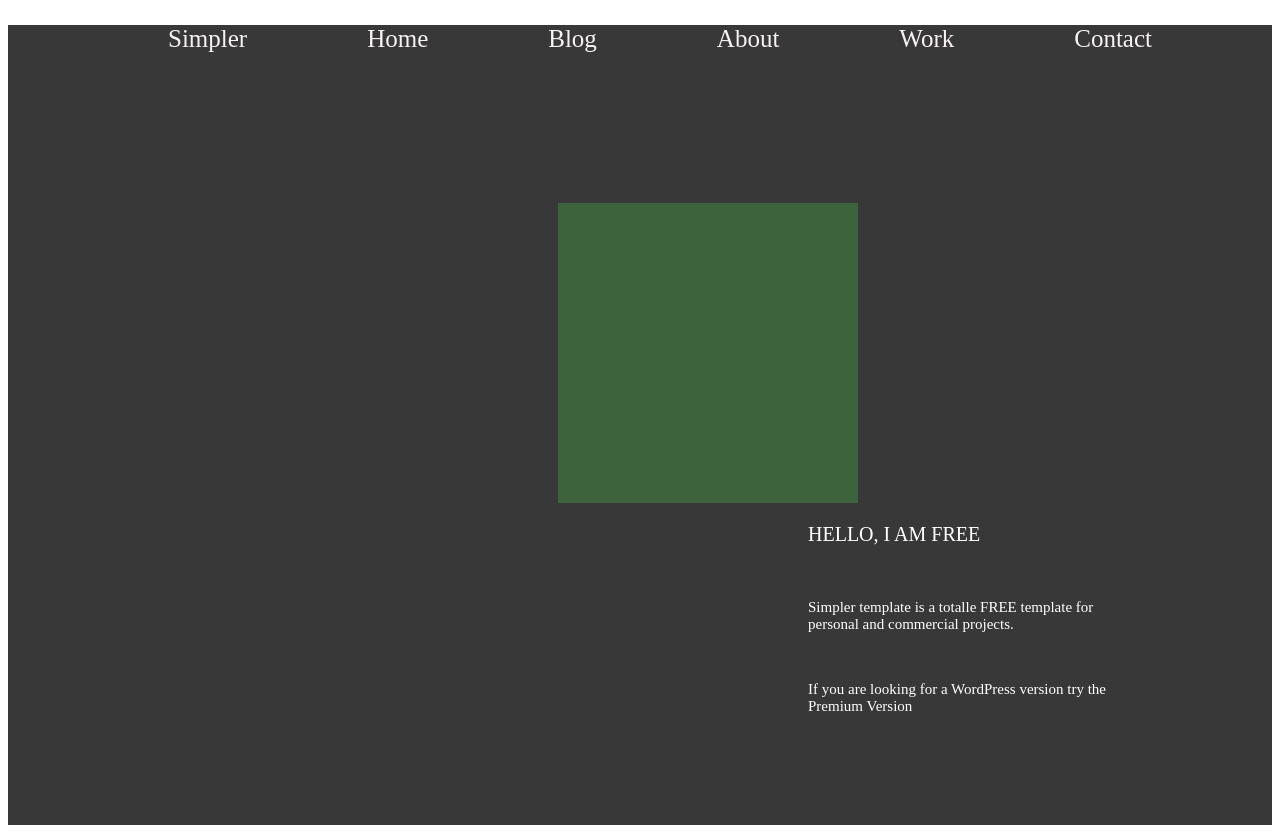
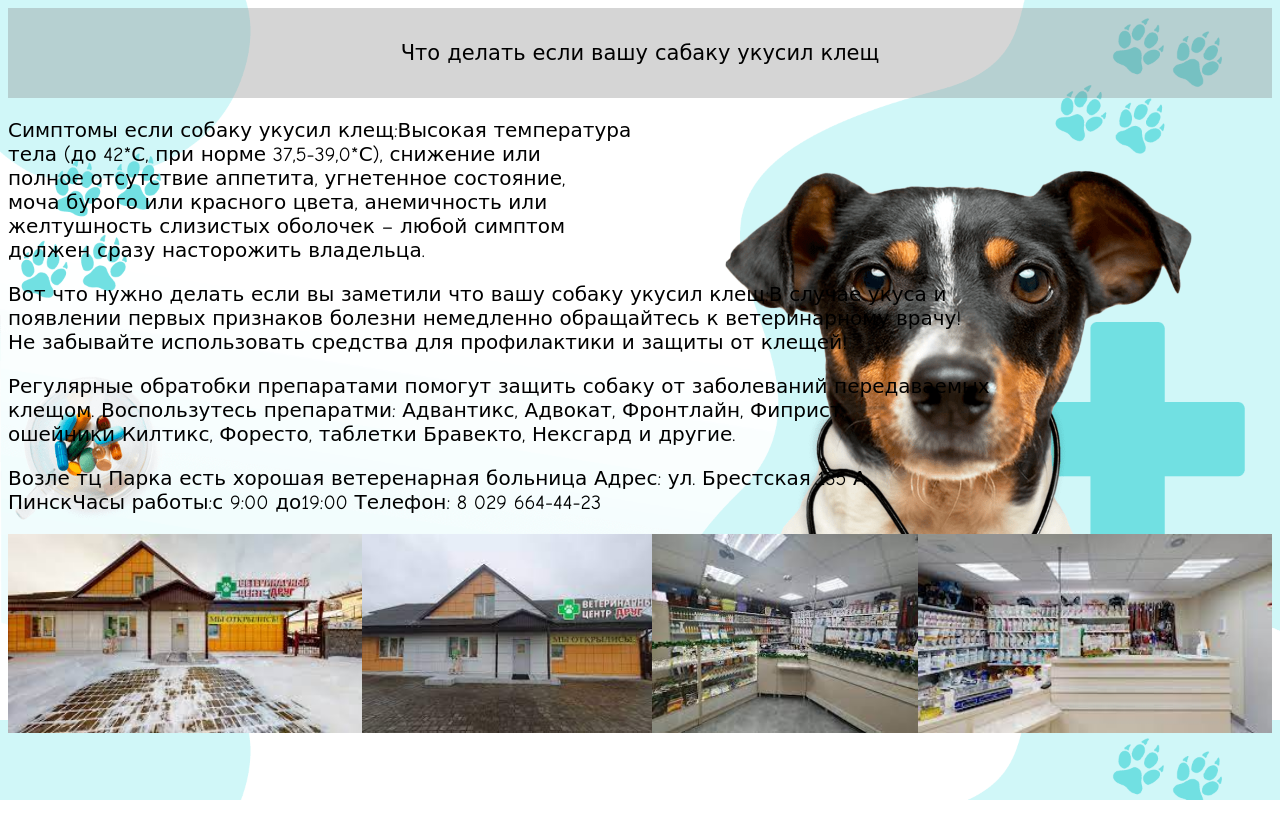
Before and after one commit to Romag6200/Romag6200.github.io, a plain HTML site: page index.html in a window 1280 px wide. After the commit the page ends 800 px from the top, so only its background shows below. Drawn offline with Linux system fonts and the light colour scheme.

Commit message:
Add files via upload

```diff
--- a/index.html
+++ b/index.html
@@ -5,36 +5,43 @@
     <meta http-equiv="X-UA-Compatible" content="IE=edge">
     <meta name="viewport" content="width=device-width, initial-scale=1.0">
     <link rel="stylesheet" href="style.css">
-    <title>Document</title>
+    <link rel="shortcut icon" href="image/favicon.png" type="image/x-icon">
+    <title>Ветеренар центер друг</title>
 </head>
 <body>
+    <header>
+        <p id="text1">Что делать если вашу сабаку укусил клещ</p>
+    </header>
     <main>
-        <ul>
-            <li>Simpler</li>
-            <li>Home</li>
-            <li>Blog</li>
-            <li>About</li>
-            <li>Work</li>
-            <li>Contact</li>
-        </ul>
-        <div class="cards1">
+        <p id="text2">
+            Симптомы если собаку укусил клещ:Высокая температура <br>
+            тела (до 42*С, при норме 37,5-39,0*С), снижение или <br>
+            полное отсутствие аппетита, угнетенное состояние, <br>
+            моча бурого или красного цвета, анемичность или <br>
+            желтушность слизистых оболочек – любой симптом <br>
+            должен сразу насторожить владельца. <br>
+        </p>
+        <p id="text3">
+            Вот что нужно делать если вы заметили что вашу собаку укусил клещ:В случае укуса и <br>
+            появлении первых признаков болезни немедленно обращайтесь к ветеринарному врачу! <br>
+            Не забывайте использовать средства для профилактики и защиты от клещей! <br>
+        </p>
+        <p id="text4">
+            Регулярные обратобки препаратами помогут защить собаку от заболеваний передаваемых <br>
+            клещом. Воспользутесь препаратми: Адвантикс, Адвокат, Фронтлайн, Фиприст, <br>
+            ошейники Килтикс, Форесто, таблетки Бравекто, Нексгард и другие. <br>
+        </p>
+        <p id="text5">
+            Возле тц Парка есть хорошая ветеренарная больница Адрес: ул. Брестская 135 А, <br>
+            ПинскЧасы работы:с 9:00 до19:00 Телефон: 8 029 664-44-23 <br>
 
-        </div>
-        <div class="cards2">
-            <p id="text1">HELLO, I AM FREE</p>
-            <br>
-            <p id="text2" >
-                Simpler template is a totalle FREE template for
-                <br>
-                personal and commercial projects.
-            </p>
-            <br>
-            <p id="text3">
-                If you are looking for a WordPress version try the
-                <br>
-                Premium Version
-            </p>
-        </div>
+        </p>
+        <p id="text6">
+            <img src="image/с наружи.jfif" width="500px" alt="">
+            <img src="image/с наружи2.jfif" width="410px" alt="">
+            <img src="image/в нутри1.jfif" width="375px" alt="">
+            <img src="image/в нутри2.jfif" width="500px" alt="">
+        </p>
     </main>
 </body>
 </html>
--- a/style.css
+++ b/style.css
@@ -1,35 +1,35 @@
-main>ul{
-    font-size: 25px;
+header{
+    background-color: rgba(128, 128, 128, 0.329);
+    height: 90px;
     display: flex;
-    justify-content: space-evenly;
-    list-style: none;
-    color: rgb(248, 242, 242);
-    top: 1;
-}
-main>.cards1{
-    background-color: rgb(61, 99, 61);
-    width: 300px;
-    height: 300px;
-    margin-top: 150px;
-    margin-left: 550px;
-}
-main{
-    background-color: rgb(56, 56, 56);
-    height: 800px;
-}
-main>.cards2{
-    color: rgb(255, 255, 255);
-
+    justify-content: center;
+    align-items: center;
 }
 #text1{
-    font-size: 20px;
+    font-size: 21px;
+    font-family: 'Comic Sans MS', cursive, sans-serif;
 }
 #text2{
-    font-size: 15px;
+    font-size: 20px;
+    font-family: 'Comic Sans MS', cursive, sans-serif;
+}
+body{
+    background-image: url(image/body\ задний\ фон.png);
+    background-size: 100%;
 }
 #text3{
-    font-size: 15px;
+    font-size: 20px;
+    font-family: 'Comic Sans MS', cursive, sans-serif;
 }
-main>.cards2{
-    margin-left: 800px;
+#text4{
+    font-size: 20px;
+    font-family: 'Comic Sans MS', cursive, sans-serif;
 }
+#text5{
+    font-size: 20px;
+    font-family: 'Comic Sans MS', cursive, sans-serif;
+}
+#text6{
+    display: flex;
+    flex-wrap: nowrap;
+}
```
Also changed, not shown: image/body задний фон.png (added), image/favicon.png (added), image/в нутри1.jfif (added), image/в нутри2.jfif (added), image/с наружи.jfif (added), image/с наружи2.jfif (added).
